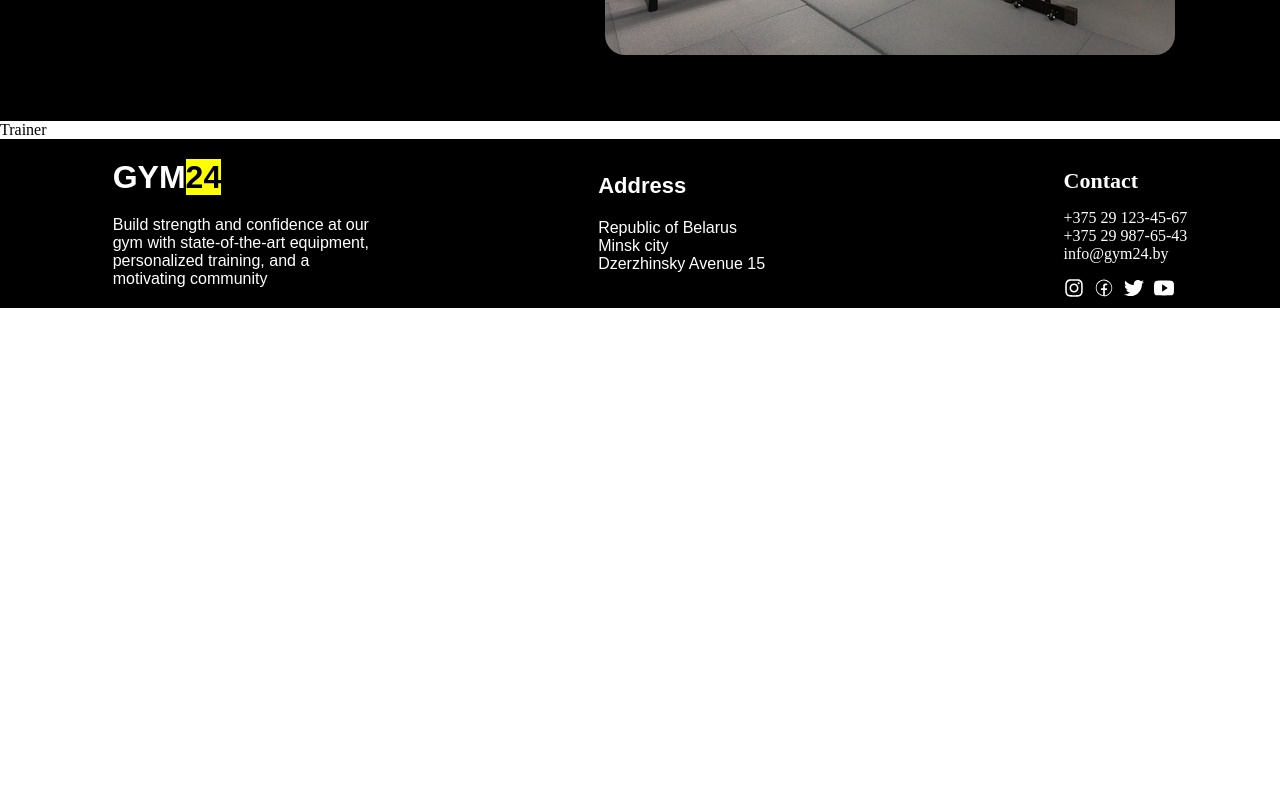
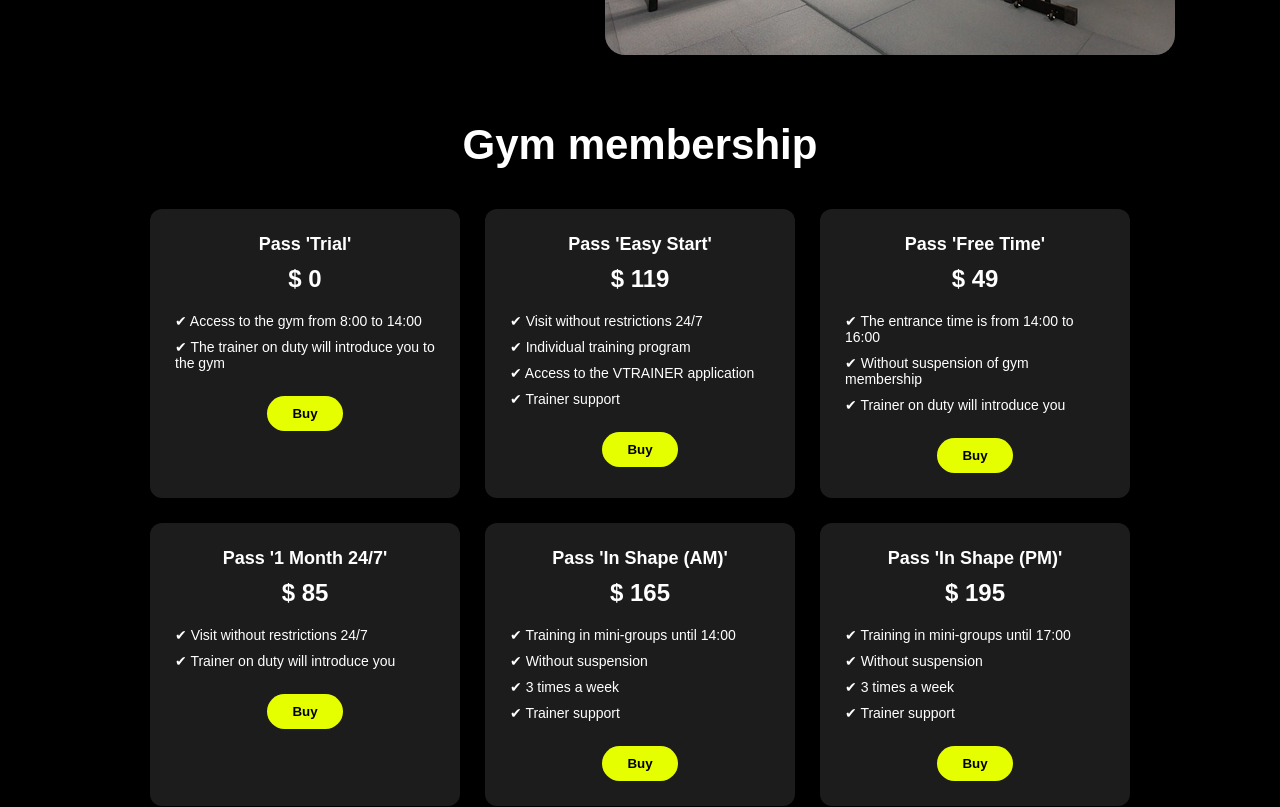
Before and after one commit to Shaxriyor1227/gitteam2, a React (Vite) app: page / in a window 1280 px wide. Shown: the part 2940-3747 px from the top of the page. Before the commit the page ends 3248 px from the top, so only its background shows below. Built offline with nearby package versions, Linux system fonts and the light colour scheme.

Commit message:
trainerJSX

```diff
--- a/src/components/Gym-membership/Gym.css
+++ b/src/components/Gym-membership/Gym.css
@@ -15,7 +15,6 @@ height: auto;
     align-items: center;
     justify-content: space-around;
     text-align: center;
-
 
 }
 
--- a/src/components/Trainer/Trainer.css
+++ b/src/components/Trainer/Trainer.css
@@ -0,0 +1,88 @@
+.trainer {
+  width: 100%;
+  min-height: 100vh;
+  background: #000;
+  color: #fff;
+  text-align: center;
+  padding: 50px 20px;
+  font-family: sans-serif;
+  padding: 0 150px;
+}
+
+.trainer h1 {
+  font-size: 42px;
+  margin-bottom: 40px;
+}
+
+/* GRID */
+.cards {
+  display: grid;
+  grid-template-columns: repeat(3, 1fr);
+  gap: 25px;
+}
+
+/* CARD */
+.card {
+  background: #1c1c1c;
+  padding: 25px;
+  border-radius: 12px;
+  transition: 0.3s;
+}
+
+.card:hover {
+  transform: translateY(-5px);
+}
+
+.card h2 {
+  font-size: 18px;
+  margin-bottom: 10px;
+}
+
+.card h3 {
+  font-size: 24px;
+  margin-bottom: 20px;
+}
+
+.card ul {
+  list-style: none;
+  padding: 0;
+  text-align: left;
+  margin-bottom: 25px;
+}
+
+.card ul li {
+  font-size: 14px;
+  margin-bottom: 10px;
+}
+
+/* BUTTON */
+.card button {
+  background: #e6ff00;
+  border: none;
+  padding: 10px 25px;
+  border-radius: 20px;
+  cursor: pointer;
+  font-weight: bold;
+  transition: 0.3s;
+}
+
+.card button:hover {
+  background: #c6db00;
+}
+
+/* RESPONSIVE */
+@media (max-width: 992px) {
+  .cards {
+    grid-template-columns: repeat(2, 1fr);
+  }
+}
+
+@media (max-width: 600px) {
+  .cards {
+    grid-template-columns: 1fr;
+  }
+
+  .trainer h1 {
+    font-size: 30px;
+  }
+}
--- a/src/components/Trainer/Trainer.jsx
+++ b/src/components/Trainer/Trainer.jsx
@@ -1,10 +1,87 @@
-import React from 'react'
-import './Trainer.css'
+import React from "react";
+import "./Trainer.css";
+
+const plans = [
+  {
+    title: "Pass 'Trial'",
+    price: "$ 0",
+    features: [
+      "Access to the gym from 8:00 to 14:00",
+      "The trainer on duty will introduce you to the gym",
+    ],
+  },
+  {
+    title: "Pass 'Easy Start'",
+    price: "$ 119",
+    features: [
+      "Visit without restrictions 24/7",
+      "Individual training program",
+      "Access to the VTRAINER application",
+      "Trainer support",
+    ],
+  },
+  {
+    title: "Pass 'Free Time'",
+    price: "$ 49",
+    features: [
+      "The entrance time is from 14:00 to 16:00",
+      "Without suspension of gym membership",
+      "Trainer on duty will introduce you",
+    ],
+  },
+  {
+    title: "Pass '1 Month 24/7'",
+    price: "$ 85",
+    features: [
+      "Visit without restrictions 24/7",
+      "Trainer on duty will introduce you",
+    ],
+  },
+  {
+    title: "Pass 'In Shape (AM)'",
+    price: "$ 165",
+    features: [
+      "Training in mini-groups until 14:00",
+      "Without suspension",
+      "3 times a week",
+      "Trainer support",
+    ],
+  },
+  {
+    title: "Pass 'In Shape (PM)'",
+    price: "$ 195",
+    features: [
+      "Training in mini-groups until 17:00",
+      "Without suspension",
+      "3 times a week",
+      "Trainer support",
+    ],
+  },
+];
 
 const Trainer = () => {
   return (
-    <div>Trainer</div>
-  )
-}
+    <div className="trainer">
+      <h1>Gym membership</h1>
 
-export default Trainer
+      <div className="cards">
+        {plans.map((plan, index) => (
+          <div className="card" key={index}>
+            <h2>{plan.title}</h2>
+            <h3>{plan.price}</h3>
+
+            <ul>
+              {plan.features.map((item, i) => (
+                <li key={i}>✔ {item}</li>
+              ))}
+            </ul>
+
+            <button>Buy</button>
+          </div>
+        ))}
+      </div>
+    </div>
+  );
+};
+
+export default Trainer;
```
